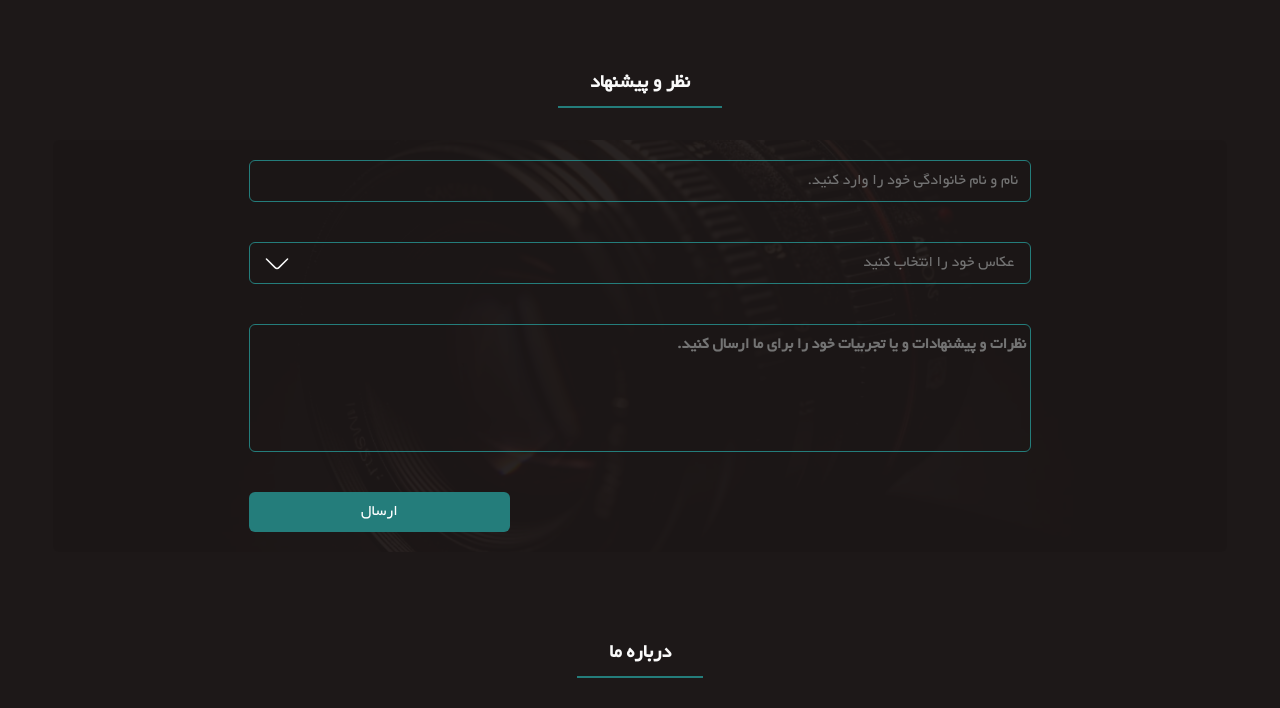
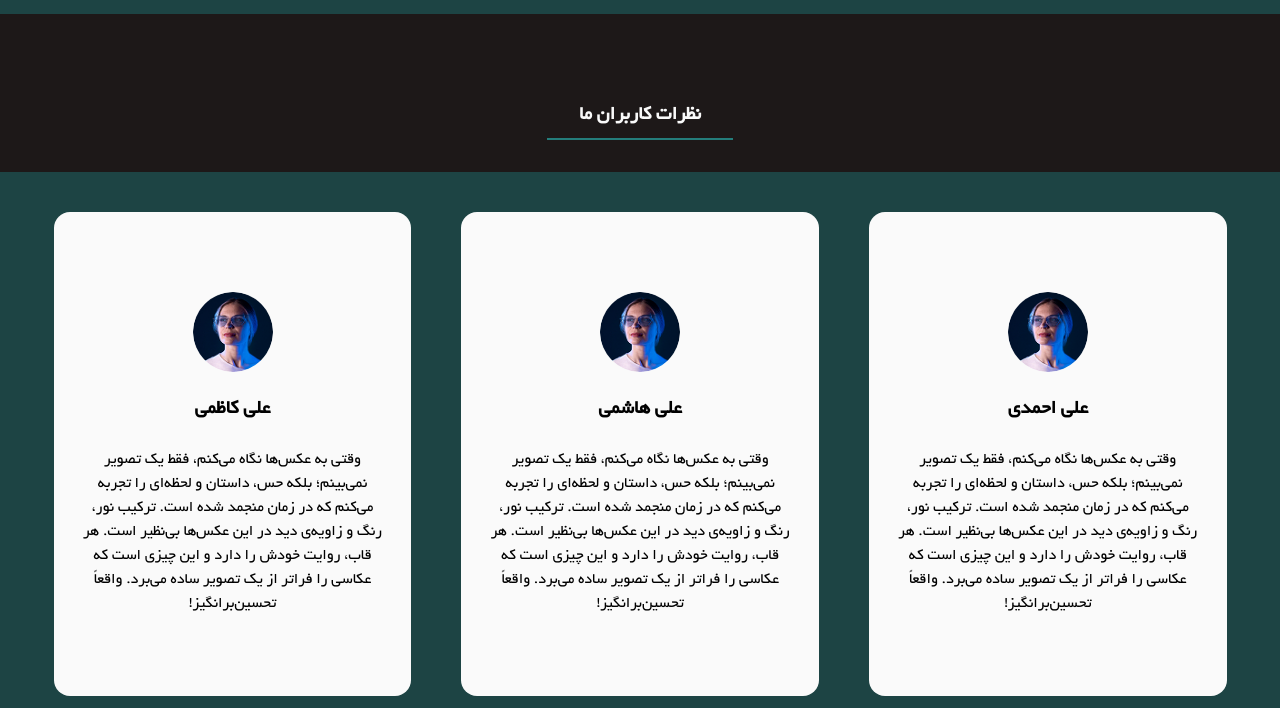
Before and after one commit to ali-sheikhali/photography, a React (Vite) app: page /home in a window 1280 px wide. Shown: the part 2771-3479 px from the top of the page. Built offline with nearby package versions, Linux system fonts and the light colour scheme; a web font is replaced by a local one.

Commit message:
Implement Slider in comment section

```diff
--- a/package.json
+++ b/package.json
@@ -17,6 +17,7 @@
     "react-h5-audio-player": "^3.10.0-rc.1",
     "react-icons": "^5.5.0",
     "react-router-dom": "^7.1.5",
+    "swiper": "^11.2.5",
     "tailwindcss": "^4.0.6",
     "wavesurfer.js": "^7.9.1",
     "yup": "^1.6.1"
--- a/src/components/home/Comments.tsx
+++ b/src/components/home/Comments.tsx
@@ -1,13 +1,109 @@
-import React from 'react'
-import SubTitle from './SubTitle'
+import React, { useEffect, useState } from "react";
+import SubTitle from "./SubTitle";
+import { Swiper, SwiperSlide } from "swiper/react";
+import "swiper/css";
+import "swiper/css/pagination";
+import { Pagination } from "swiper/modules";
+import person from "../../assets/person.jpg";
 
+interface Data {
+  id: number;
+  name: string;
+  image: string;
+  description: string;
+}
 function Comments() {
+  const data: Data[] = [
+    {
+      id: 1,
+      name: "علی احمدی",
+      image: person,
+      description:
+        "وقتی به عکس‌ها نگاه می‌کنم، فقط یک تصویر نمی‌بینم؛ بلکه حس، داستان و لحظه‌ای را تجربه می‌کنم که در زمان منجمد شده است. ترکیب نور، رنگ و زاویه‌ی دید در این عکس‌ها بی‌نظیر است. هر قاب، روایت خودش را دارد و این چیزی است که عکاسی را فراتر از یک تصویر ساده می‌برد. واقعاً تحسین‌برانگیز!",
+    },
+    {
+      id: 2,
+      name: "علی هاشمی",
+      image: person,
+      description:
+        "وقتی به عکس‌ها نگاه می‌کنم، فقط یک تصویر نمی‌بینم؛ بلکه حس، داستان و لحظه‌ای را تجربه می‌کنم که در زمان منجمد شده است. ترکیب نور، رنگ و زاویه‌ی دید در این عکس‌ها بی‌نظیر است. هر قاب، روایت خودش را دارد و این چیزی است که عکاسی را فراتر از یک تصویر ساده می‌برد. واقعاً تحسین‌برانگیز!",
+    },
+    {
+      id: 3,
+      name: "علی کاظمی",
+      image: person,
+      description:
+        "وقتی به عکس‌ها نگاه می‌کنم، فقط یک تصویر نمی‌بینم؛ بلکه حس، داستان و لحظه‌ای را تجربه می‌کنم که در زمان منجمد شده است. ترکیب نور، رنگ و زاویه‌ی دید در این عکس‌ها بی‌نظیر است. هر قاب، روایت خودش را دارد و این چیزی است که عکاسی را فراتر از یک تصویر ساده می‌برد. واقعاً تحسین‌برانگیز!",
+    },
+    {
+      id: 4,
+      name: "علی ناصری",
+      image: person,
+      description:
+        "وقتی به عکس‌ها نگاه می‌کنم، فقط یک تصویر نمی‌بینم؛ بلکه حس، داستان و لحظه‌ای را تجربه می‌کنم که در زمان منجمد شده است. ترکیب نور، رنگ و زاویه‌ی دید در این عکس‌ها بی‌نظیر است. هر قاب، روایت خودش را دارد و این چیزی است که عکاسی را فراتر از یک تصویر ساده می‌برد. واقعاً تحسین‌برانگیز!",
+    },
+    {
+      id: 5,
+      name: "علی مجیدی",
+      image: person,
+      description:
+        "وقتی به عکس‌ها نگاه می‌کنم، فقط یک تصویر نمی‌بینم؛ بلکه حس، داستان و لحظه‌ای را تجربه می‌کنم که در زمان منجمد شده است. ترکیب نور، رنگ و زاویه‌ی دید در این عکس‌ها بی‌نظیر است. هر قاب، روایت خودش را دارد و این چیزی است که عکاسی را فراتر از یک تصویر ساده می‌برد. واقعاً تحسین‌برانگیز!",
+    },
+  ];
+  const [mobile, setMobile] = useState(false);
+  const [tablet, setTablet] = useState(false);
+  useEffect(() => {
+    const handleResize = () => {
+      if (window.innerWidth < 640) {
+        setMobile(true);
+        setTablet(false)
+      } else if (window.innerWidth < 1024) {
+        setTablet(true);
+        setMobile(false);
+      }
+    };
+
+    handleResize();
+    window.addEventListener("resize", handleResize);
+
+    return () => window.removeEventListener("resize", handleResize);
+  }, [window.innerWidth]);
   return (
     <div className="w-full flex flex-col gap-8 ">
-        <SubTitle title='نظرات کاربران ما' />
-        gdfdf
+      <SubTitle title="نظرات کاربران ما" />
+      <div className="w-full bg-[#1D4444]">
+        <div className="w-11/12 mx-auto py-10">
+          <Swiper
+            slidesPerView={mobile ? 1 : tablet ? 2 : 3}
+            spaceBetween={50}
+            pagination={{
+              clickable: true,
+              el: ".custom-pagination",
+            }}
+            modules={[Pagination]}
+            className="mySwiper"
+          >
+            {data.map((item) => (
+              <SwiperSlide>
+                <div className="" key={item.id}>
+                  <div className="flex flex-col gap-6 justify-center items-center px-6 py-20 rounded-2xl bg-[#FAFAFA]">
+                    <img
+                      src={item.image}
+                      alt="image"
+                      className="rounded-full w-20 h-20"
+                    />
+                    <h4 className="font-bold text-xl ">{item.name}</h4>
+                    <p className="text-center">{item.description}</p>
+                  </div>
+                </div>
+              </SwiperSlide>
+            ))}
+          </Swiper>
+          <div className="custom-pagination flex justify-center mt-4"></div>
+        </div>
+      </div>
     </div>
-  )
+  );
 }
 
-export default Comments
+export default Comments;
--- a/src/index.css
+++ b/src/index.css
@@ -3,27 +3,42 @@
 @tailwind components;
 @tailwind utilities;
 
-@font-face{
+@font-face {
   font-family: "iran-sans";
   src: url("./assets/fonts/iransans/IRANSans-Medium-web.woff2") format("woff2"),
     url("./assets/fonts/iransans/IRANSans-Medium-web.woff") format("woff"),
     url("./assets/fonts/iransans/IRANSans-Medium-web.ttf") format("truetype");
 }
-@font-face{
+@font-face {
   font-family: "b-yekan";
-    src:url("./assets/fonts/B_Yekan/B_Yekan/Yekan.woff2") format("woff2"),
+  src: url("./assets/fonts/B_Yekan/B_Yekan/Yekan.woff2") format("woff2"),
     url("./assets/fonts/B_Yekan/B_Yekan/Yekan.woff") format("woff"),
-    url("./assets/fonts/B_Yekan/B_Yekan/Yekan.ttf") format("trueType"),
+    url("./assets/fonts/B_Yekan/B_Yekan/Yekan.ttf") format("trueType");
 }
-*{
+* {
   /* font-family: "iran-sans", sans-serif; */
-    font-family: "b-yekan" , sans-serif;
+  font-family: "b-yekan", sans-serif;
   direction: rtl;
 }
 
-.buttonOfForm{
-    @apply w-full flex justify-center bg-[#247D7B] text-white rounded-md py-2
+.buttonOfForm {
+  @apply w-full flex justify-center bg-[#247D7B] text-white rounded-md py-2;
 }
-.buttonOfSuggest{
-    @apply w-6/12 md:w-4/12 flex justify-center bg-[#247D7B] text-white rounded-md py-2
+.buttonOfSuggest {
+  @apply w-6/12 md:w-4/12 flex justify-center bg-[#247D7B] text-white rounded-md py-2;
 }
+
+.custom-pagination {
+  position: relative;
+  bottom: 0;
+  margin-top: 30px;
+}
+
+.swiper-pagination-bullet {
+  background-color: white !important;
+  opacity: 0.7;
+}
+
+.swiper-pagination-bullet-active {
+  background-color: #247d7b !important;
+}
--- a/src/pages/Home.tsx
+++ b/src/pages/Home.tsx
@@ -3,7 +3,7 @@ import HeroHeader from "../components/home/HeroHeader";
 import Services from "../components/home/Services";
 import ExampleOfWork from "../components/home/ExampleOfWork";
 import TopPhotographers from "../components/home/TopPhotographers";
-// import Comments from "../components/home/Comments";
+import Comments from "../components/home/Comments";
 import CommentsSuggestions from "../components/home/CommentsSuggestions";
 import AboutUs from "../components/home/AboutUs";
 
@@ -11,14 +11,14 @@ function Home() {
   return (
     <div className="bg-[#1D1818]">
       <NavBarHome />
-      <main className="w-11/12 mx-auto flex flex-col gap-20 ">
+      <main className="w-11/12 mx-auto flex flex-col gap-20 mt-8">
         <HeroHeader />
         <Services />
         <ExampleOfWork />
       </main>
       <div className="my-20 flex flex-col gap-20">
         <TopPhotographers />
-        {/* <Comments /> */}
+        <Comments />
         <div className="w-11/12 mx-auto flex flex-col gap-20 ">
           <CommentsSuggestions />
           <AboutUs />
```
Also changed, not shown: 1 other file (tests, documents, lock files or other folders). Lines whose indentation alone changed are shown as unchanged.
